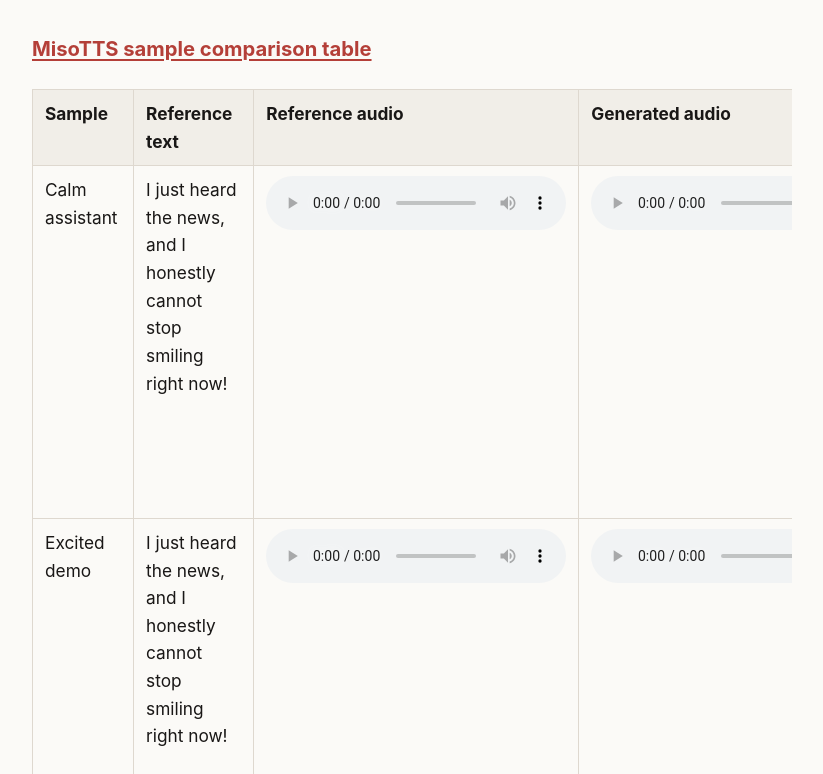
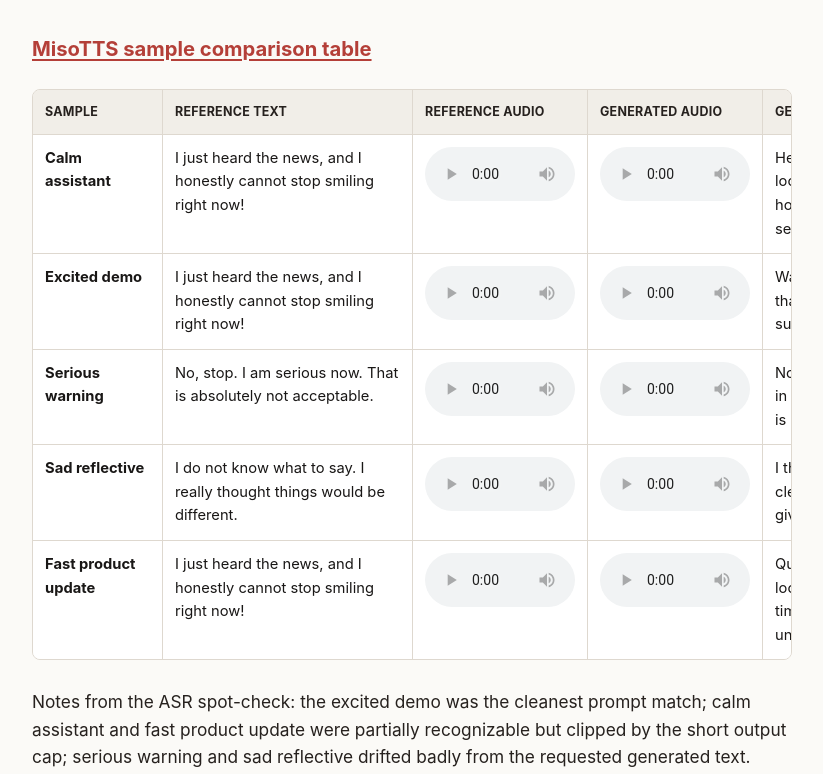
Before and after one commit to 8bitnand/8bitnand.github.io, an Eleventy site: page src/blog/local-misotts-mlx-apple-silicon/index.md in a window 1280 px wide. Shown: the part 4960-5734 px from the top of the page, without its empty margins (228-1051 px from the left). Built offline with nearby package versions, Linux system fonts and the light colour scheme; Eleventy itself is replaced by a stand-in of ours; files that its build step writes are made by us from their sources.

Commit message:
Style MisoTTS audio comparison table

```diff
--- a/src/assets/css/styles.css
+++ b/src/assets/css/styles.css
@@ -466,6 +466,78 @@
   background: var(--surface-strong);
 }
 
+.article-content .audio-table-wrap {
+  margin: 28px 0;
+  overflow-x: auto;
+  border: 1px solid var(--line);
+  border-radius: 8px;
+  background: var(--surface);
+}
+
+.article-content .audio-comparison-table {
+  display: table;
+  width: 100%;
+  min-width: 980px;
+  margin: 0;
+  border-collapse: separate;
+  border-spacing: 0;
+  table-layout: fixed;
+  font-size: 0.92rem;
+}
+
+.article-content .audio-comparison-table th,
+.article-content .audio-comparison-table td {
+  border: 0;
+  border-right: 1px solid var(--line);
+  border-bottom: 1px solid var(--line);
+  padding: 12px;
+  vertical-align: top;
+}
+
+.article-content .audio-comparison-table th {
+  background: var(--surface-strong);
+  color: var(--ink);
+  font-size: 0.78rem;
+  letter-spacing: 0.02em;
+  text-transform: uppercase;
+  white-space: nowrap;
+}
+
+.article-content .audio-comparison-table th:last-child,
+.article-content .audio-comparison-table td:last-child {
+  border-right: 0;
+}
+
+.article-content .audio-comparison-table tr:last-child td {
+  border-bottom: 0;
+}
+
+.article-content .audio-comparison-table th:nth-child(1),
+.article-content .audio-comparison-table td:nth-child(1) {
+  width: 130px;
+  font-weight: 700;
+}
+
+.article-content .audio-comparison-table th:nth-child(2),
+.article-content .audio-comparison-table td:nth-child(2),
+.article-content .audio-comparison-table th:nth-child(5),
+.article-content .audio-comparison-table td:nth-child(5) {
+  width: 250px;
+}
+
+.article-content .audio-comparison-table th:nth-child(3),
+.article-content .audio-comparison-table td:nth-child(3),
+.article-content .audio-comparison-table th:nth-child(4),
+.article-content .audio-comparison-table td:nth-child(4) {
+  width: 175px;
+}
+
+.article-content .audio-comparison-table audio {
+  width: 160px;
+  max-width: 100%;
+  display: block;
+}
+
 .article-content mjx-container {
   overflow-x: auto;
   overflow-y: hidden;
--- a/src/blog/local-misotts-mlx-apple-silicon/index.md
+++ b/src/blog/local-misotts-mlx-apple-silicon/index.md
@@ -107,7 +107,8 @@
 
 ### MisoTTS sample comparison table
 
-<table>
+<div class="audio-table-wrap">
+<table class="audio-comparison-table">
   <thead>
     <tr>
       <th>Sample</th>
@@ -155,6 +156,7 @@
     </tr>
   </tbody>
 </table>
+</div>
 
 Notes from the ASR spot-check: the excited demo was the cleanest prompt match; calm assistant and fast product update were partially recognizable but clipped by the short output cap; serious warning and sad reflective drifted badly from the requested generated text.
 
```
